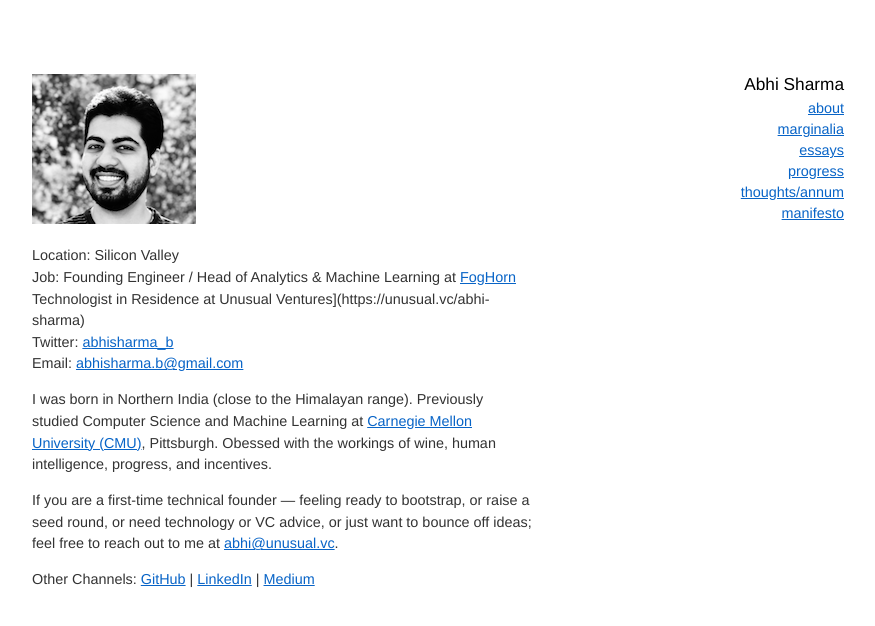
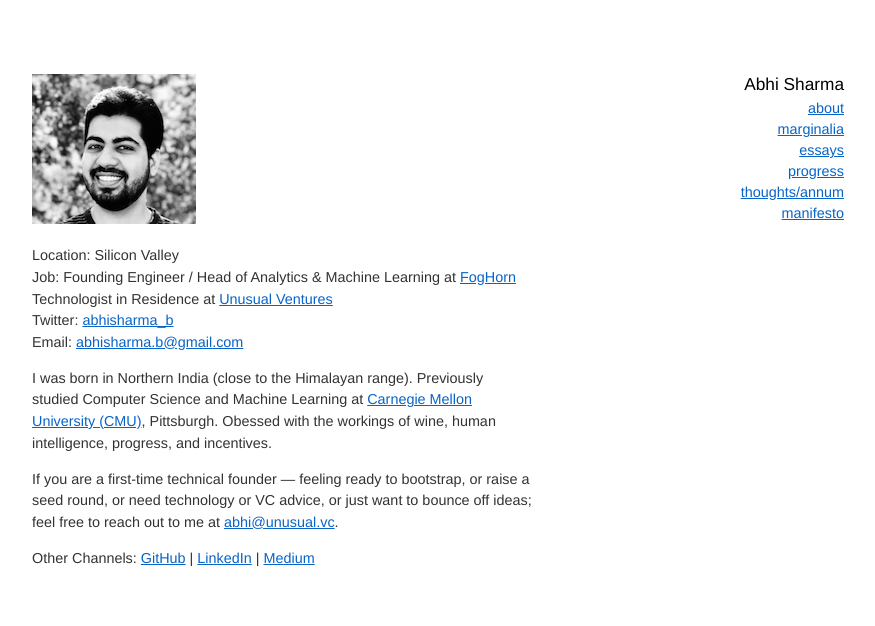
Before and after one commit to abhisharmab/abhisharmab.github.io, a Jekyll site: the page built from about/index.md, in a window 1280 px wide. Shown: the top 626 px of the page, without its empty margins (192-1067 px from the left). Built offline with Jekyll 4.4.1, drawn with Linux system fonts in a browser that asks for light colours.

Commit message:
reformat about2

```diff
--- a/about/index.md
+++ b/about/index.md
@@ -7,7 +7,7 @@ title: About
 
 Location: Silicon Valley
 Job: Founding Engineer / Head of Analytics & Machine Learning at [FogHorn](https://www.foghorn.io/)
-     Technologist in Residence at Unusual Ventures](https://unusual.vc/abhi-sharma)
+     Technologist in Residence at [Unusual Ventures](https://unusual.vc/abhi-sharma)
 Twitter: [abhisharma_b](https://twitter.com/abhisharma_b)
 Email: [abhisharma.b@gmail.com](mailto:abhisharma.b@gmail.com)
 
```
